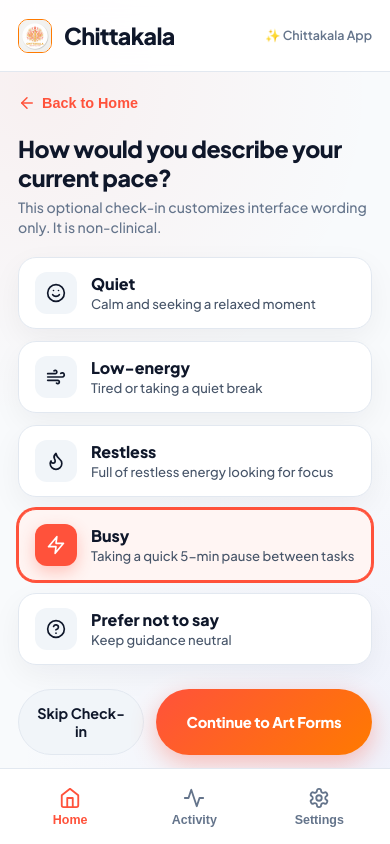
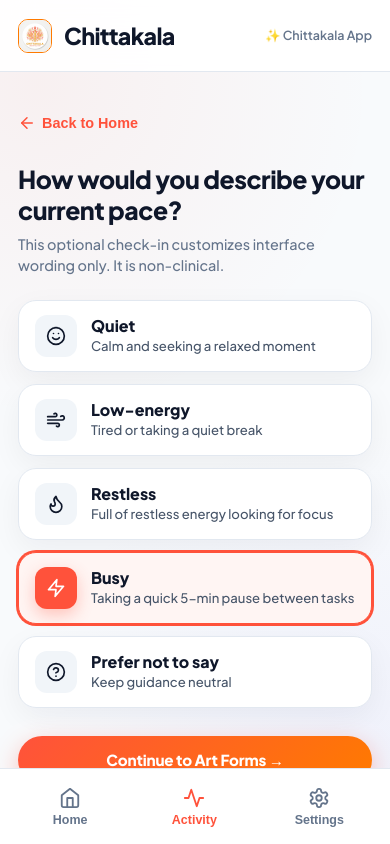
Before and after one commit to Kannammai99/chittakala-, a React (Vite) app in the folder frontend/: page / in a window 390 px wide. Both pictures are taken after a click on the button "Start Creative Pause". Built offline with nearby package versions, Linux system fonts and the light colour scheme; no server answers; the HTML template or start-up script is replaced by a standard one.

Commit message:
fix(ui): reset Activity tab to Indian Art Traditions, add check-in padding, responsive mobile button stack, remove name privacy subtext, and auto scroll-to-top on navigation

```diff
--- a/frontend/src/App.tsx
+++ b/frontend/src/App.tsx
@@ -104,6 +104,15 @@ export default function App() {
   const [selectedExercise, setSelectedExercise] = useState<Exercise | null>(null);
 
   const [currentSession, setCurrentSession] = useState<Session | null>(null);
+
+  // Auto scroll to top on every navigation step or tab change
+  useEffect(() => {
+    window.scrollTo({ top: 0, left: 0, behavior: "instant" });
+    const appViewport = document.querySelector(".content-viewport") || document.querySelector("main") || document.querySelector(".tab-view");
+    if (appViewport) {
+      appViewport.scrollTop = 0;
+    }
+  }, [step, activeTab]);
 
   useEffect(() => {
     ChittakalaClient.checkHealth()
@@ -683,7 +692,10 @@ export default function App() {
               <WelcomeView
                 displayName={displayName}
                 setDisplayName={handleUpdateDisplayName}
-                onStart={() => setStep("check_in")}
+                onStart={() => {
+                  setActiveTab("activity");
+                  setStep("check_in");
+                }}
               />
             )}
 
@@ -784,8 +796,7 @@ export default function App() {
           className={`nav-tab-btn ${activeTab === "activity" ? "active" : ""}`}
           onClick={() => {
             setActiveTab("activity");
-            if (selectedExercise) setStep("drawing");
-            else setStep("art_forms");
+            setStep("art_forms");
           }}
           aria-label="Activity Session Tab"
         >
--- a/frontend/src/components/CheckInView.tsx
+++ b/frontend/src/components/CheckInView.tsx
@@ -25,7 +25,7 @@ export const CheckInView: React.FC<CheckInViewProps> = ({
   onBackToHome,
 }) => {
   return (
-    <div className="tab-view">
+    <div className="tab-view" style={{ paddingTop: "20px" }}>
       {/* Top Navigation Back to Home Button */}
       <button
         onClick={onBackToHome || onSkip}
@@ -47,16 +47,16 @@ export const CheckInView: React.FC<CheckInViewProps> = ({
         <ArrowLeft size={18} /> Back to Home
       </button>
 
-      <div style={{ marginBottom: "20px" }}>
-        <h2 style={{ fontFamily: "var(--font-heading)", fontSize: "1.45rem", fontWeight: 900, marginBottom: "6px", color: "#0F172A", letterSpacing: "-0.02em", lineHeight: 1.25 }}>
+      <div style={{ marginBottom: "24px", marginTop: "10px" }}>
+        <h2 style={{ fontFamily: "var(--font-heading)", fontSize: "1.55rem", fontWeight: 900, marginBottom: "8px", color: "#0F172A", letterSpacing: "-0.02em", lineHeight: 1.25 }}>
           How would you describe your current pace?
         </h2>
-        <p style={{ color: "#64748B", fontSize: "0.88rem", fontWeight: 500, lineHeight: 1.4 }}>
+        <p style={{ color: "#64748B", fontSize: "0.9rem", fontWeight: 500, lineHeight: 1.45 }}>
           This optional check-in customizes interface wording only. It is non-clinical.
         </p>
       </div>
 
-      <div style={{ display: "grid", gap: "12px", marginBottom: "24px" }}>
+      <div style={{ display: "grid", gap: "12px", marginBottom: "28px" }}>
         {CHECK_IN_OPTIONS.map((opt) => {
           const Icon = opt.icon;
           const isSelected = selectedCheckIn === opt.id;
@@ -106,20 +106,21 @@ export const CheckInView: React.FC<CheckInViewProps> = ({
         })}
       </div>
 
-      <div style={{ display: "flex", gap: "12px" }}>
+      {/* Mobile Responsive Full-Width Vertical Action Stack */}
+      <div style={{ display: "flex", flexDirection: "column", gap: "12px", width: "100%" }}>
+        <button
+          className="btn-genz-primary"
+          style={{ width: "100%", padding: "14px 16px", fontSize: "0.95rem", minHeight: "48px", justifyContent: "center" }}
+          onClick={onContinue}
+        >
+          Continue to Art Forms →
+        </button>
         <button
           className="btn-genz-secondary"
-          style={{ flex: 1, padding: "14px 16px", fontSize: "0.9rem", minHeight: "48px" }}
+          style={{ width: "100%", padding: "12px 16px", fontSize: "0.9rem", minHeight: "44px", justifyContent: "center" }}
           onClick={onSkip}
         >
           Skip Check-in
-        </button>
-        <button
-          className="btn-genz-primary"
-          style={{ flex: 2, padding: "14px 16px", fontSize: "0.92rem", minHeight: "48px" }}
-          onClick={onContinue}
-        >
-          Continue to Art Forms
         </button>
       </div>
     </div>
--- a/frontend/src/components/WelcomeView.tsx
+++ b/frontend/src/components/WelcomeView.tsx
@@ -63,9 +63,6 @@ export const WelcomeView: React.FC<WelcomeViewProps> = ({
               value={displayName}
               onChange={(e) => setDisplayName(e.target.value)}
             />
-            <span style={{ fontSize: "0.78rem", color: "#64748B", display: "block", marginTop: "-10px", fontWeight: 500 }}>
-              Stored locally on your device; never sent to analytics or AI models.
-            </span>
           </div>
 
           <button className="btn-genz-primary" onClick={onStart} aria-label="Start Creative Pause">
```
